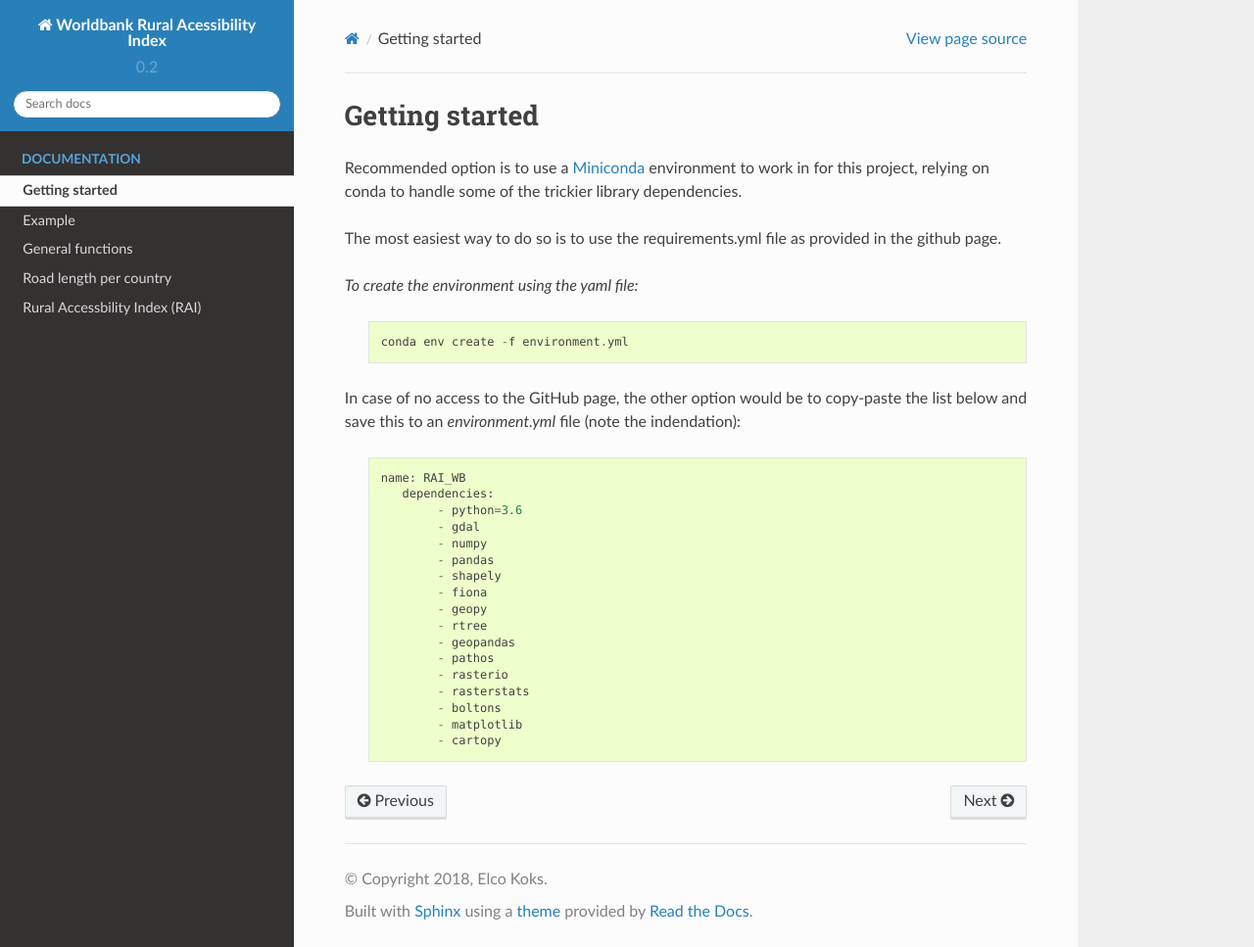
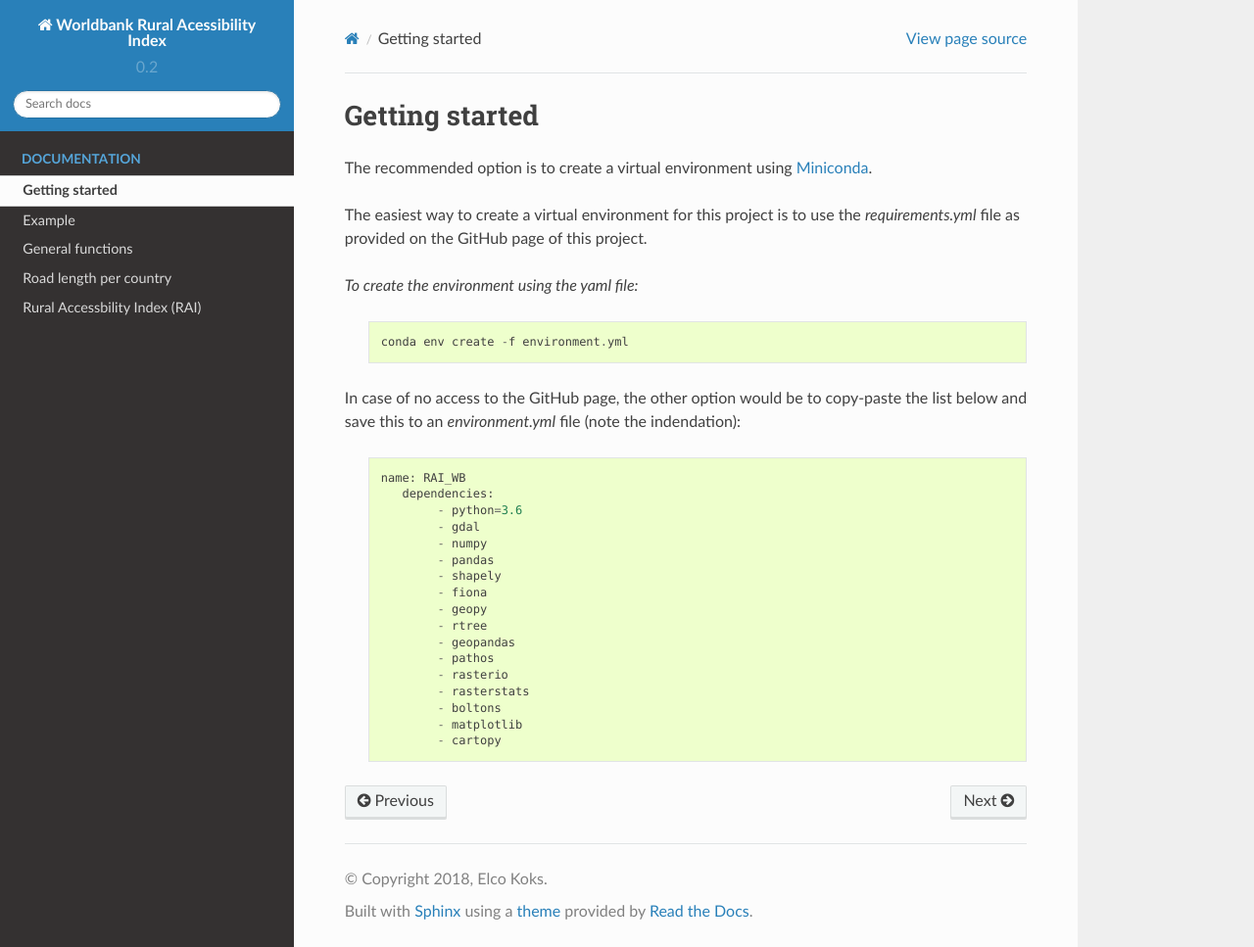
Before and after one commit to ElcoK/RAI_WB, a Sphinx documentation site: the page built from docs/source/readme.rst, in a window 1280 px wide and 967 px high. Shown: the whole window at 98% size. Built offline with Sphinx 7.4.7 and the Read the Docs theme 2.0.0, drawn with Linux system fonts in a browser that asks for light colours.

Commit message:
Update readme.rst

```diff
--- a/docs/source/readme.rst
+++ b/docs/source/readme.rst
@@ -3,9 +3,9 @@
 Getting started
 =========================
 
-Recommended option is to use a `Miniconda <https://conda.io/miniconda.html>`_ environment to work in for this project, relying on conda to handle some of the trickier library dependencies.
+The recommended option is to create a virtual environment using `Miniconda <https://conda.io/miniconda.html>`_.
 
-The most easiest way to do so is to use the requirements.yml file as provided in the github page.
+The easiest way to create a virtual environment for this project is to use the *requirements.yml* file as provided on the GitHub page of this project.
 
 *To create the environment using the yaml file:*
 
```
